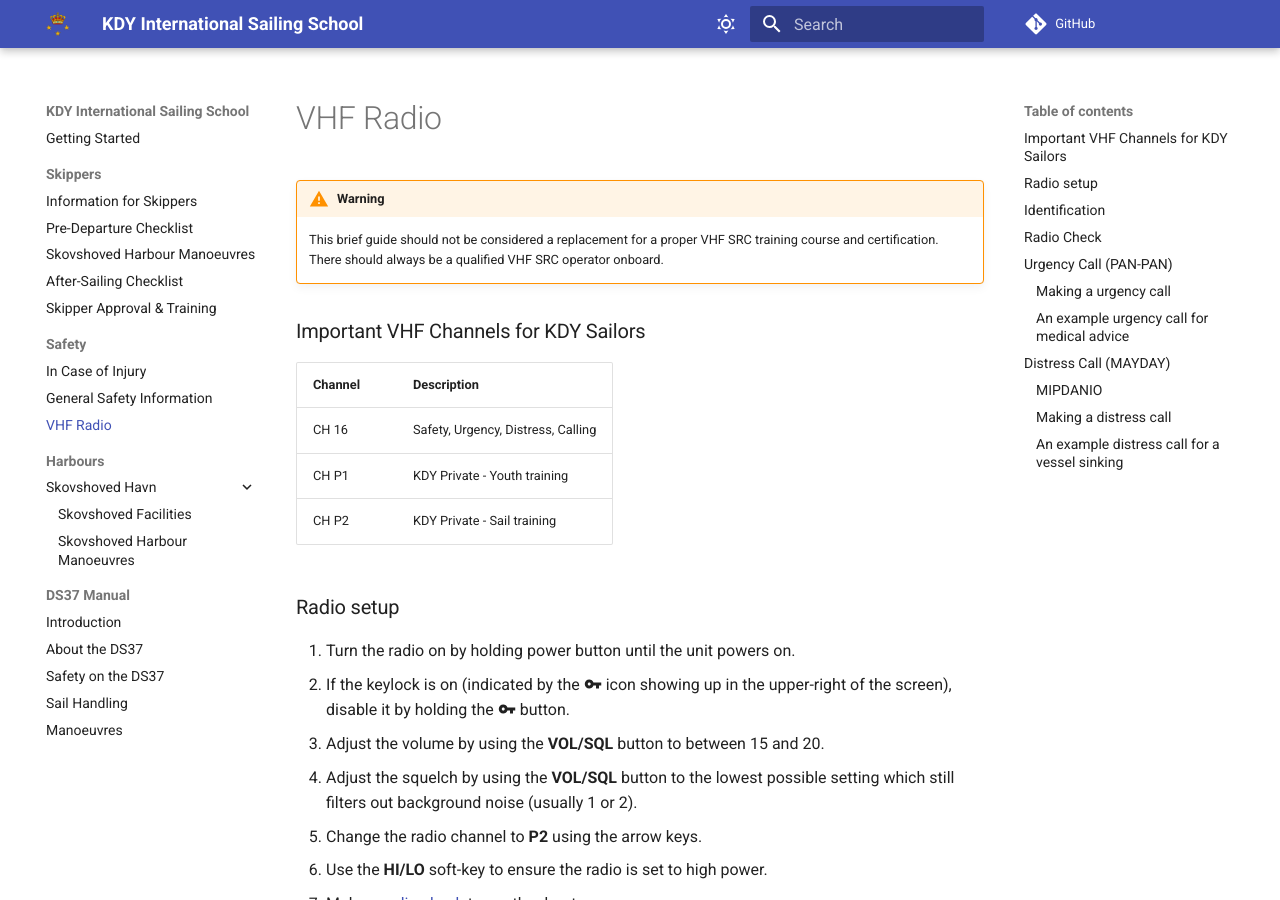
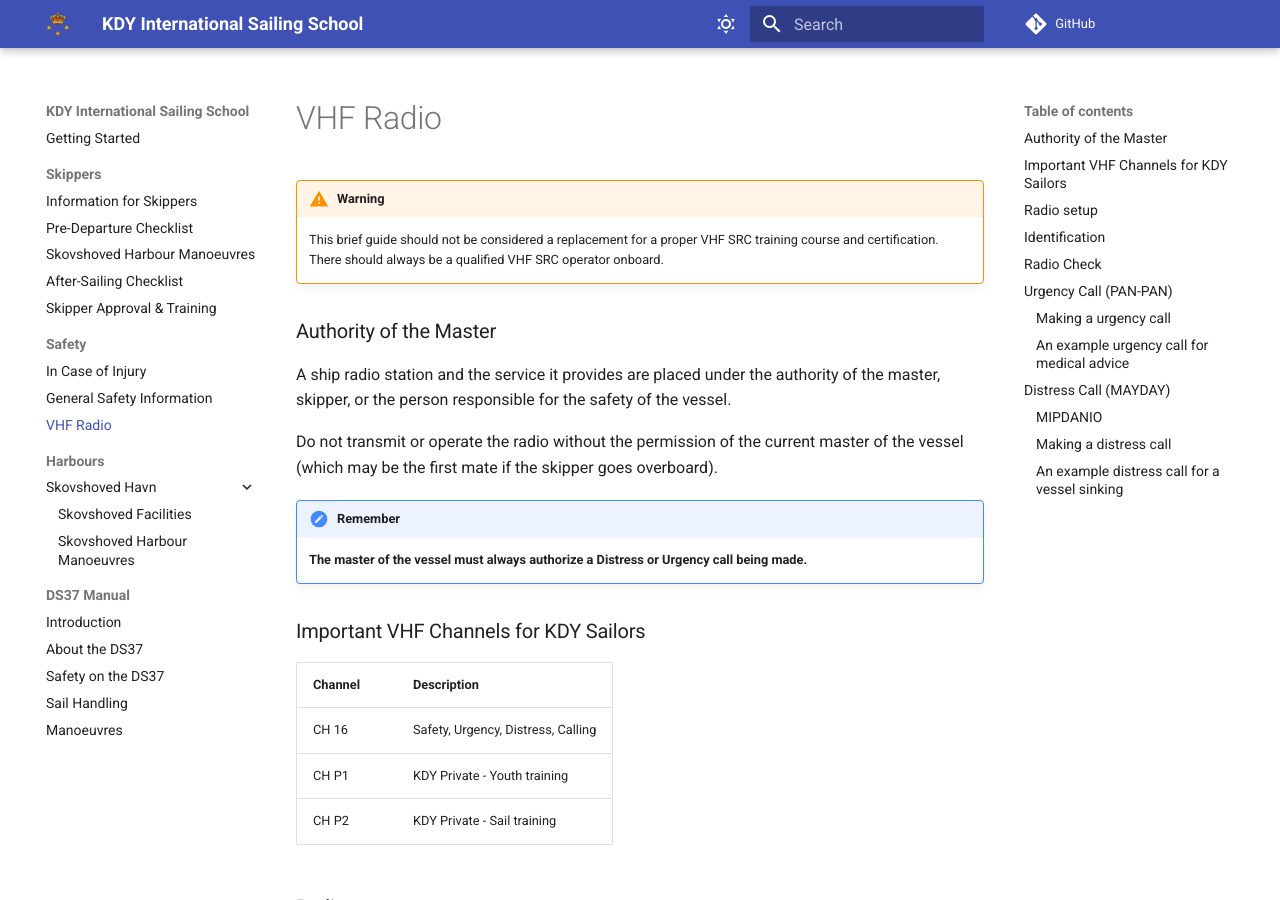
Before and after one commit to x123/kdy-iss, an MkDocs documentation site: the page built from docs/vhf-radio.md, in a window 1280 px wide and 900 px high. Built offline with MkDocs 1.6.1 and Material for MkDocs 9.7.7, drawn with Linux system fonts in a browser that asks for light colours; comment, search, counter and statistics services are not loaded.

Commit message:
add authority of the master section

```diff
--- a/docs/vhf-radio.md
+++ b/docs/vhf-radio.md
@@ -3,6 +3,20 @@
     This brief guide should not be considered a replacement for a proper VHF
     SRC training course and certification. There should always be a qualified VHF
     SRC operator onboard.
+
+## Authority of the Master
+
+A ship radio station and the service it provides are placed under the authority
+of the master, skipper, or the person responsible for the safety of the vessel.
+
+Do not transmit or operate the radio without the permission of the current
+master of the vessel (which may be the first mate if the skipper goes
+overboard).
+
+!!! Remember
+
+    **The master of the vessel must always authorize a Distress or Urgency call
+    being made.**
 
 ## Important VHF Channels for KDY Sailors
 
```
